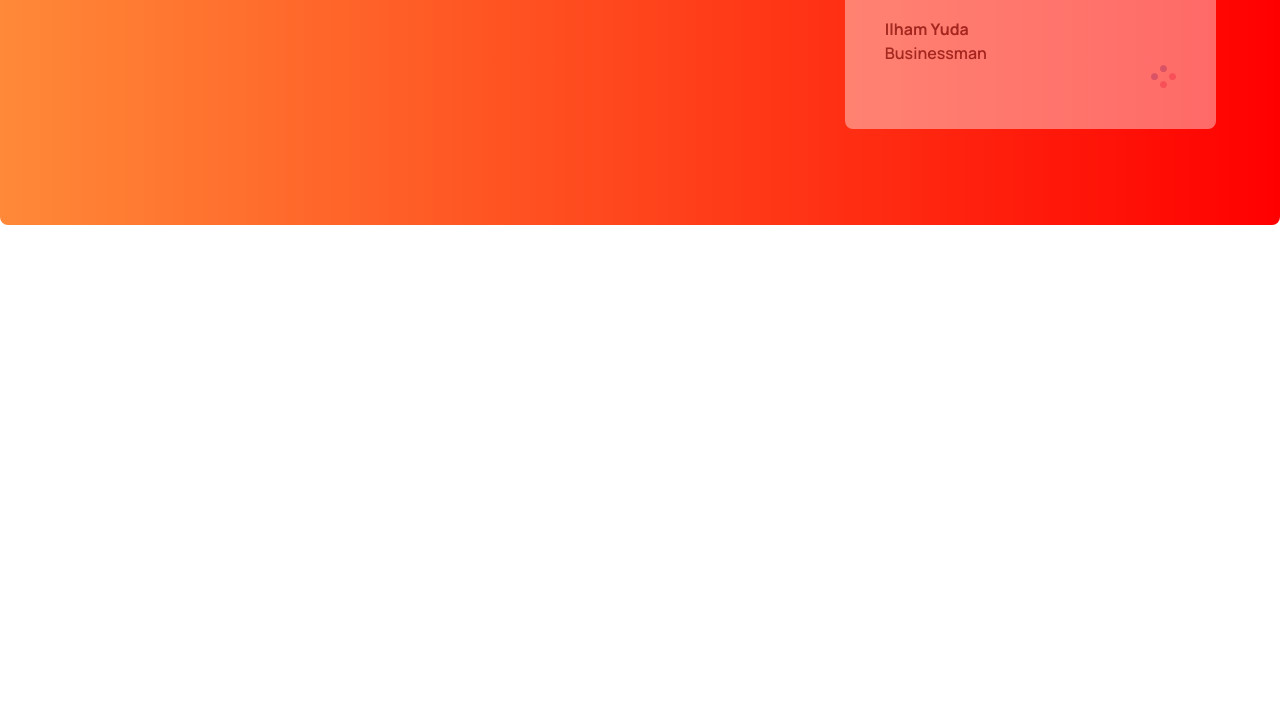
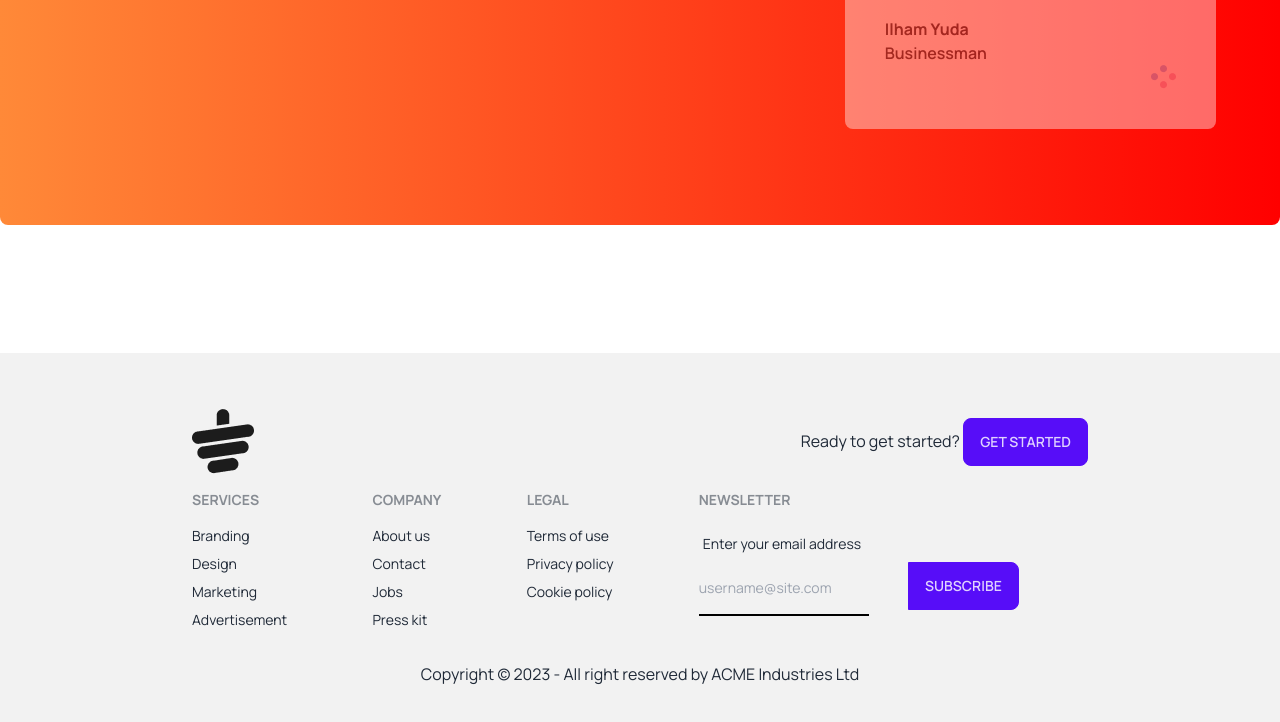
Before and after one commit to tuhinhossain123/tea-house, a plain HTML site: page index.html in a window 1280 px wide. Shown: the part 2478-3200 px from the top of the page. Before the commit the page ends 2831 px from the top, so only its background shows below. Drawn offline with nearby package versions, Linux system fonts and the light colour scheme.

Commit message:
final commit

```diff
--- a/index.html
+++ b/index.html
@@ -203,9 +203,52 @@
         </section>
 
     </main>
-    <footer>
-
-
+    <footer class=" px-48 py-10 bg-base-200 text-base-content">
+        <div class="flex justify-between my-4 items-center">
+            <img src="./images/cup.png" alt="">
+            <p>
+                <span>Ready to get started?</span>
+                <button class="btn btn-primary">Get Started</button>
+            </p>
+        </div>
+        <div class="footer">
+            <div>
+                <span class="footer-title">Services</span>
+                <a class="link link-hover">Branding</a>
+                <a class="link link-hover">Design</a>
+                <a class="link link-hover">Marketing</a>
+                <a class="link link-hover">Advertisement</a>
+            </div>
+            <div>
+                <span class="footer-title">Company</span>
+                <a class="link link-hover">About us</a>
+                <a class="link link-hover">Contact</a>
+                <a class="link link-hover">Jobs</a>
+                <a class="link link-hover">Press kit</a>
+            </div>
+            <div>
+                <span class="footer-title">Legal</span>
+                <a class="link link-hover">Terms of use</a>
+                <a class="link link-hover">Privacy policy</a>
+                <a class="link link-hover">Cookie policy</a>
+            </div>
+            <div>
+                <span class="footer-title">Newsletter</span>
+                <div class="form-control w-80">
+                    <label class="label">
+                        <span class="label-text">Enter your email address</span>
+                    </label>
+                    <div class="relative">
+                        <input type="text" placeholder="username@site.com"
+                            class="bg-transparent py-4 border-b-2 border-black outline-none " />
+                        <button class="btn btn-primary absolute top-0 right-0 rounded-l-none">Subscribe</button>
+                    </div>
+                </div>
+            </div>
+        </div>
+        <div class="mt-8 text-center">
+            <p>Copyright © 2023 - All right reserved by ACME Industries Ltd</p>
+        </div>
     </footer>
 </body>
 
```
